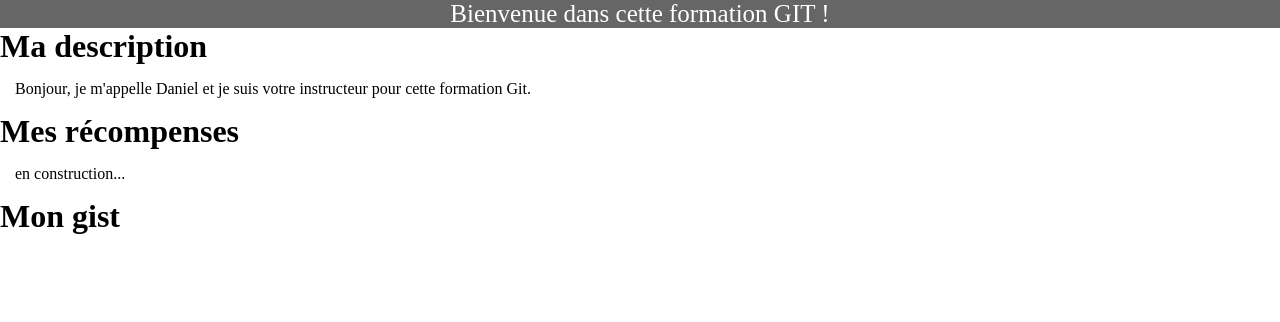
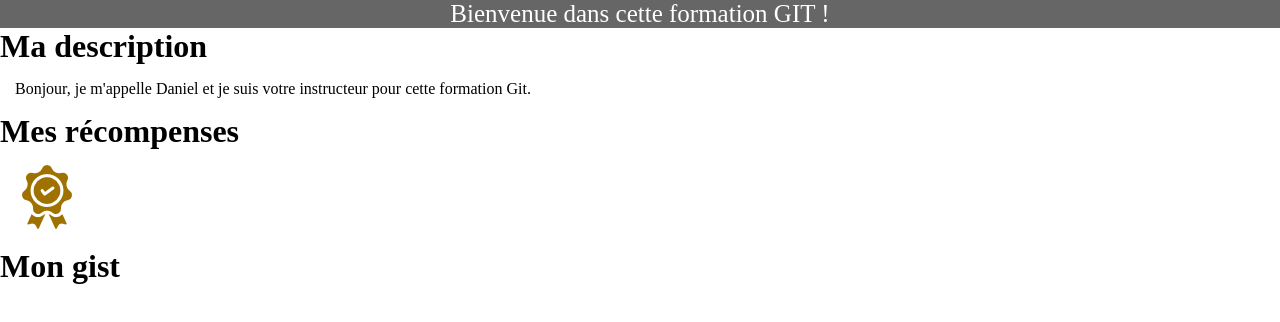
Before and after one commit to danielbilongo/mon_site_web, a plain HTML site: page index.html in a window 1280 px wide. Drawn offline with Linux system fonts and the light colour scheme.

Commit message:
#2:ajout medaille bronze

```diff
--- a/index.html
+++ b/index.html
@@ -20,7 +20,7 @@
     <!--récompense-->
     <div>
         <h1>Mes récompenses</h1>
-        <p> en construction...</p>
+        <p> <img src="images\medal_bronze.png" alt=""></p>
     </div>
 
 
```
Also changed, not shown: images/medal_bronze.png (added), images/medal_gold.png (added), images/medal_silver.png (added).
